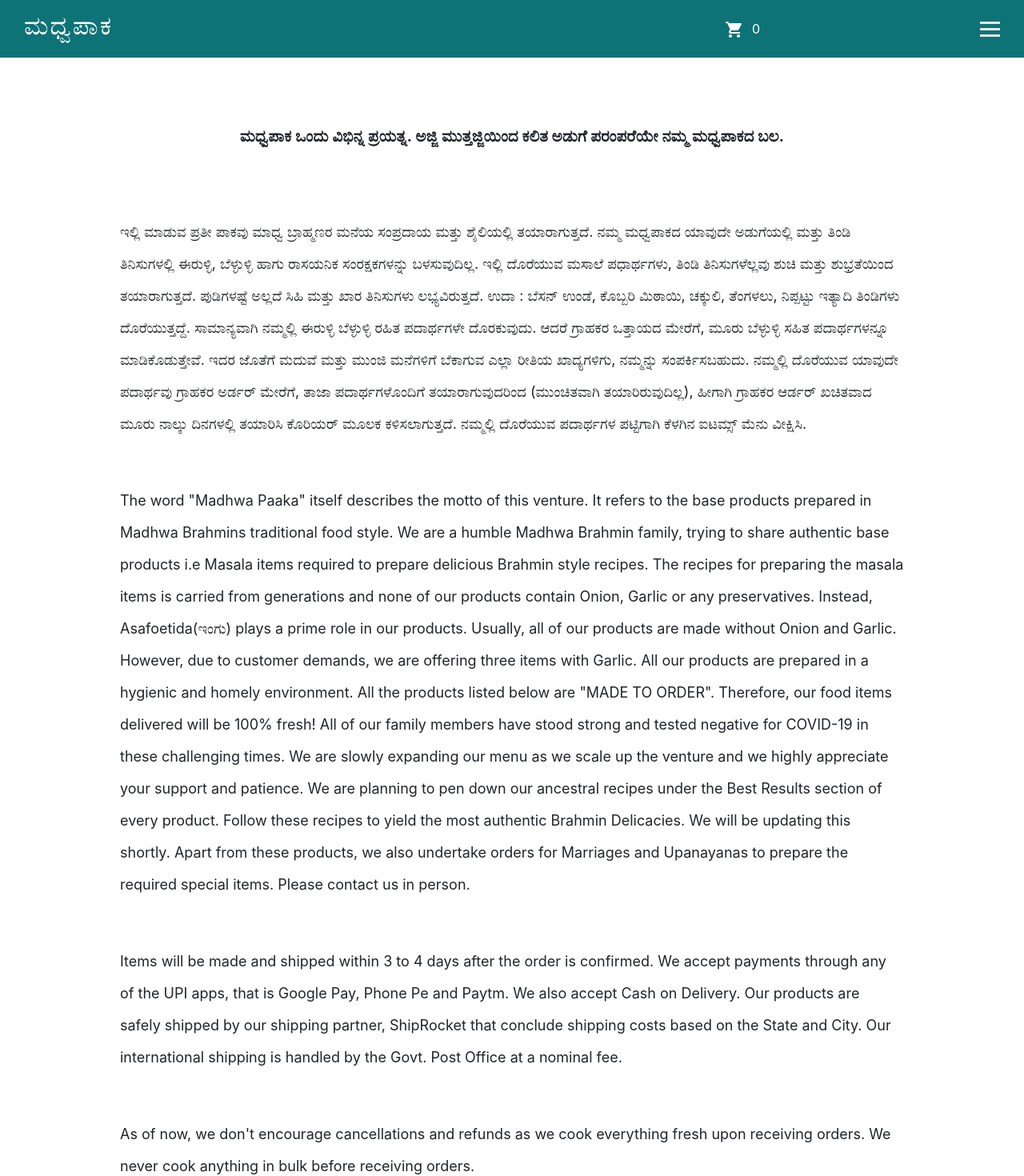
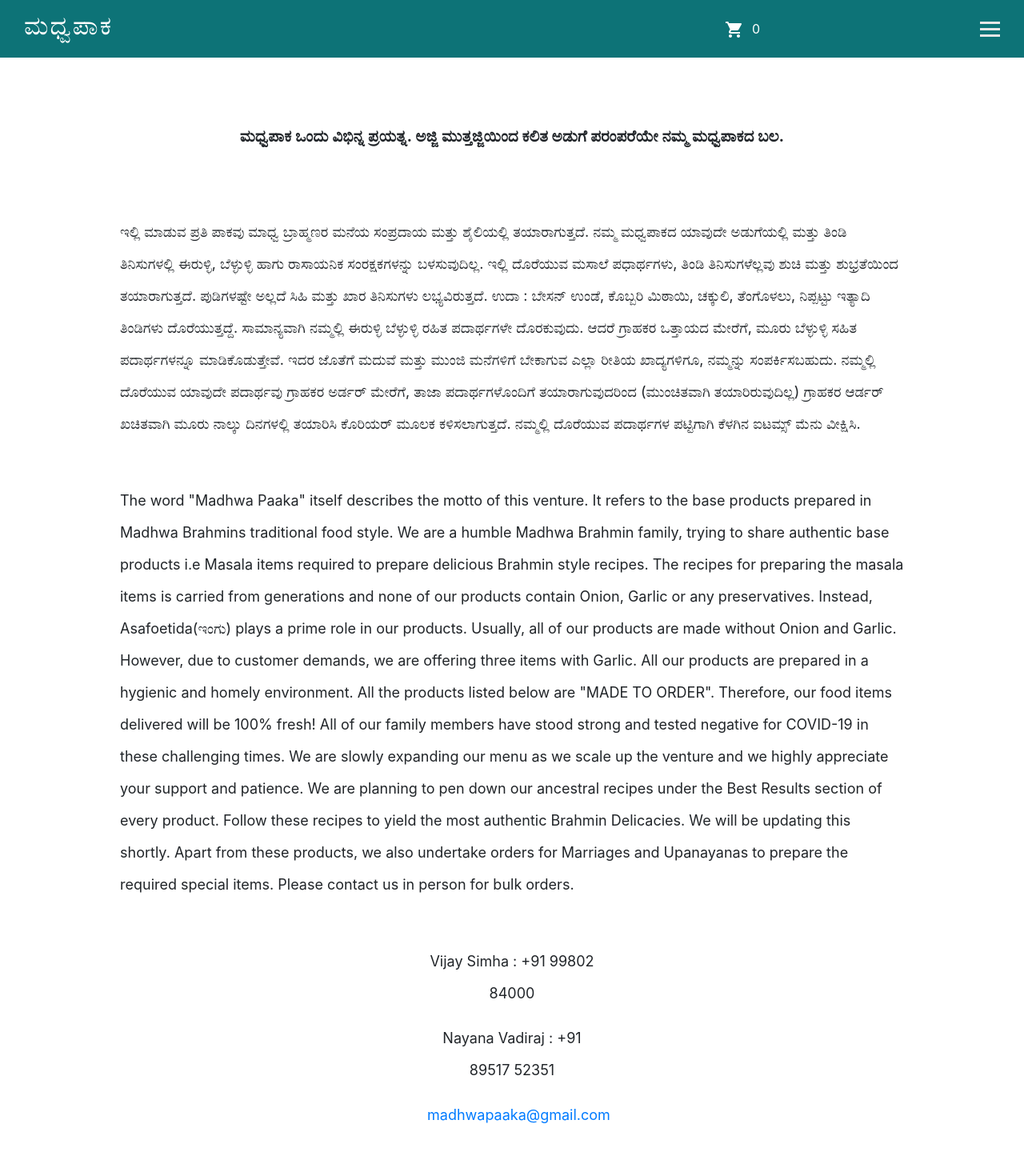
Before and after one commit to tejas-muthya37/aigiriLive, a React (Create React App) app: page /about in a window 1280 px wide. Shown: the top 1470 px of the page at 80% size. Built offline with nearby package versions, Linux system fonts and the light colour scheme; a web font is replaced by a local one.

Commit message:
feedback

```diff
--- a/src/About.js
+++ b/src/About.js
@@ -12,21 +12,21 @@ function About() {
             ಪರಂಪರೆಯೇ ನಮ್ಮ ಮಧ್ವಪಾಕದ ಬಲ.
           </span>
           <br></br>
-          <br></br>ಇಲ್ಲಿ ಮಾಡುವ ಪ್ರತೀ ಪಾಕವು ಮಾಧ್ವ ಬ್ರಾಹ್ಮಣರ ಮನೆಯ ಸಂಪ್ರದಾಯ ಮತ್ತು
+          <br></br>ಇಲ್ಲಿ ಮಾಡುವ ಪ್ರತಿ ಪಾಕವು ಮಾಧ್ವ ಬ್ರಾಹ್ಮಣರ ಮನೆಯ ಸಂಪ್ರದಾಯ ಮತ್ತು
           ಶೈಲಿಯಲ್ಲಿ ತಯಾರಾಗುತ್ತದೆ. ನಮ್ಮ ಮಧ್ವಪಾಕದ ಯಾವುದೇ ಅಡುಗೆಯಲ್ಲಿ ಮತ್ತು ತಿಂಡಿ
-          ತಿನಿಸುಗಳಲ್ಲಿ ಈರುಳ್ಳಿ, ಬೆಳ್ಳುಳ್ಳಿ ಹಾಗು ರಾಸಯನಿಕ ಸಂರಕ್ಷಕಗಳನ್ನು
+          ತಿನಿಸುಗಳಲ್ಲಿ ಈರುಳ್ಳಿ, ಬೆಳ್ಳುಳ್ಳಿ ಹಾಗು ರಾಸಾಯನಿಕ ಸಂರಕ್ಷಕಗಳನ್ನು
           ಬಳಸುವುದಿಲ್ಲ. ಇಲ್ಲಿ ದೊರೆಯುವ ಮಸಾಲೆ ಪಧಾರ್ಥಗಳು, ತಿಂಡಿ ತಿನಿಸುಗಳೆಲ್ಲವು ಶುಚಿ
-          ಮತ್ತು ಶುಭ್ರತೆಯಿಂದ ತಯಾರಾಗುತ್ತದೆ. ಪುಡಿಗಳಷ್ಟೆ ಅಲ್ಲದೆ ಸಿಹಿ ಮತ್ತು ಖಾರ
-          ತಿನಿಸುಗಳು ಲಭ್ಯವಿರುತ್ತದೆ. ಉದಾ : ಬೆಸನ್ ಉಂಡೆ, ಕೊಬ್ಬರಿ ಮಿಠಾಯಿ, ಚಕ್ಕುಲಿ,
-          ತೆಂಗಳಲು, ನಿಪ್ಪಟ್ಟು ಇತ್ಯಾದಿ ತಿಂಡಿಗಳು ದೊರೆಯುತ್ತದ್ದೆ. ಸಾಮಾನ್ಯವಾಗಿ
+          ಮತ್ತು ಶುಭ್ರತೆಯಿಂದ ತಯಾರಾಗುತ್ತದೆ. ಪುಡಿಗಳಷ್ಟೇ ಅಲ್ಲದೆ ಸಿಹಿ ಮತ್ತು ಖಾರ
+          ತಿನಿಸುಗಳು ಲಭ್ಯವಿರುತ್ತದೆ. ಉದಾ : ಬೇಸನ್ ಉಂಡೆ, ಕೊಬ್ಬರಿ ಮಿಠಾಯಿ, ಚಕ್ಕುಲಿ,
+          ತೆಂಗೊಳಲು, ನಿಪ್ಪಟ್ಟು ಇತ್ಯಾದಿ ತಿಂಡಿಗಳು ದೊರೆಯುತ್ತದ್ದೆ. ಸಾಮಾನ್ಯವಾಗಿ
           ನಮ್ಮಲ್ಲಿ ಈರುಳ್ಳಿ ಬೆಳ್ಳುಳ್ಳಿ ರಹಿತ ಪದಾರ್ಥಗಳೇ ದೊರಕುವುದು. ಆದರೆ ಗ್ರಾಹಕರ
           ಒತ್ತಾಯದ ಮೇರೆಗೆ, ಮೂರು ಬೆಳ್ಳುಳ್ಳಿ ಸಹಿತ ಪದಾರ್ಥಗಳನ್ನೂ ಮಾಡಿಕೊಡುತ್ತೇವೆ. ಇದರ
-          ಜೊತೆಗೆ ಮದುವೆ ಮತ್ತು ಮುಂಜಿ ಮನೆಗಳಿಗೆ ಬೆಕಾಗುವ ಎಲ್ಲಾ ರೀತಿಯ ಖಾದ್ಯಗಳಿಗು,
+          ಜೊತೆಗೆ ಮದುವೆ ಮತ್ತು ಮುಂಜಿ ಮನೆಗಳಿಗೆ ಬೇಕಾಗುವ ಎಲ್ಲಾ ರೀತಿಯ ಖಾದ್ಯಗಳಿಗೂ,
           ನಮ್ಮನ್ನು ಸಂಪರ್ಕಿಸಬಹುದು. ನಮ್ಮಲ್ಲಿ ದೊರೆಯುವ ಯಾವುದೇ ಪದಾರ್ಥವು ಗ್ರಾಹಕರ
           ಅರ್ಡರ್ ಮೇರೆಗೆ, ತಾಜಾ ಪದಾರ್ಥಗಳೊಂದಿಗೆ ತಯಾರಾಗುವುದರಿಂದ (ಮುಂಚಿತವಾಗಿ
-          ತಯಾರಿರುವುದಿಲ್ಲ), ಹೀಗಾಗಿ ಗ್ರಾಹಕರ ಆರ್ಡರ್ ಖಚಿತವಾದ ಮೂರು ನಾಲ್ಕು ದಿನಗಳಲ್ಲಿ
-          ತಯಾರಿಸಿ ಕೊರಿಯರ್ ಮೂಲಕ ಕಳಿಸಲಾಗುತ್ತದೆ. ನಮ್ಮಲ್ಲಿ ದೊರೆಯುವ ಪದಾರ್ಥಗಳ
-          ಪಟ್ಟಿಗಾಗಿ ಕೆಳಗಿನ ಐಟಮ್ಸ್ ಮೆನು ವೀಕ್ಷಿಸಿ.
+          ತಯಾರಿರುವುದಿಲ್ಲ) ಗ್ರಾಹಕರ ಆರ್ಡರ್ ಖಚಿತವಾಗಿ ಮೂರು ನಾಲ್ಕು ದಿನಗಳಲ್ಲಿ ತಯಾರಿಸಿ
+          ಕೊರಿಯರ್ ಮೂಲಕ ಕಳಿಸಲಾಗುತ್ತದೆ. ನಮ್ಮಲ್ಲಿ ದೊರೆಯುವ ಪದಾರ್ಥಗಳ ಪಟ್ಟಿಗಾಗಿ ಕೆಳಗಿನ
+          ಐಟಮ್ಸ್ ಮೆನು ವೀಕ್ಷಿಸಿ.
         </p>
 
         <p>
@@ -50,8 +50,19 @@ function About() {
           yield the most authentic Brahmin Delicacies. We will be updating this
           shortly. Apart from these products, we also undertake orders for
           Marriages and Upanayanas to prepare the required special items. Please
-          contact us in person.
+          contact us in person for bulk orders.
         </p>
+
+        <div class="contact-info">
+          <p>
+            <br />
+            Vijay Simha : +91 99802 84000
+          </p>
+          <p>Nayana Vadiraj : +91 89517 52351</p>
+          <p>
+            <a href="mailto:madhwapaaka@gmail.com">madhwapaaka@gmail.com</a>
+          </p>
+        </div>
 
         <p id="about_shipping">
           <br />
--- a/src/about.css
+++ b/src/about.css
@@ -18,6 +18,15 @@
   margin-top: 150px;
 }
 
+.contact-info {
+  width: 40%;
+  margin-left: 30%;
+}
+
+.contact-info p {
+  text-align: center;
+}
+
 .bold {
   font-weight: bold;
   font-size: 20px;
@@ -33,4 +42,9 @@
     padding-left: 10%;
     max-width: 90%;
   }
+
+  .contact-info {
+    width: 90%;
+    margin-left: 5%;
+  }
 }
```
